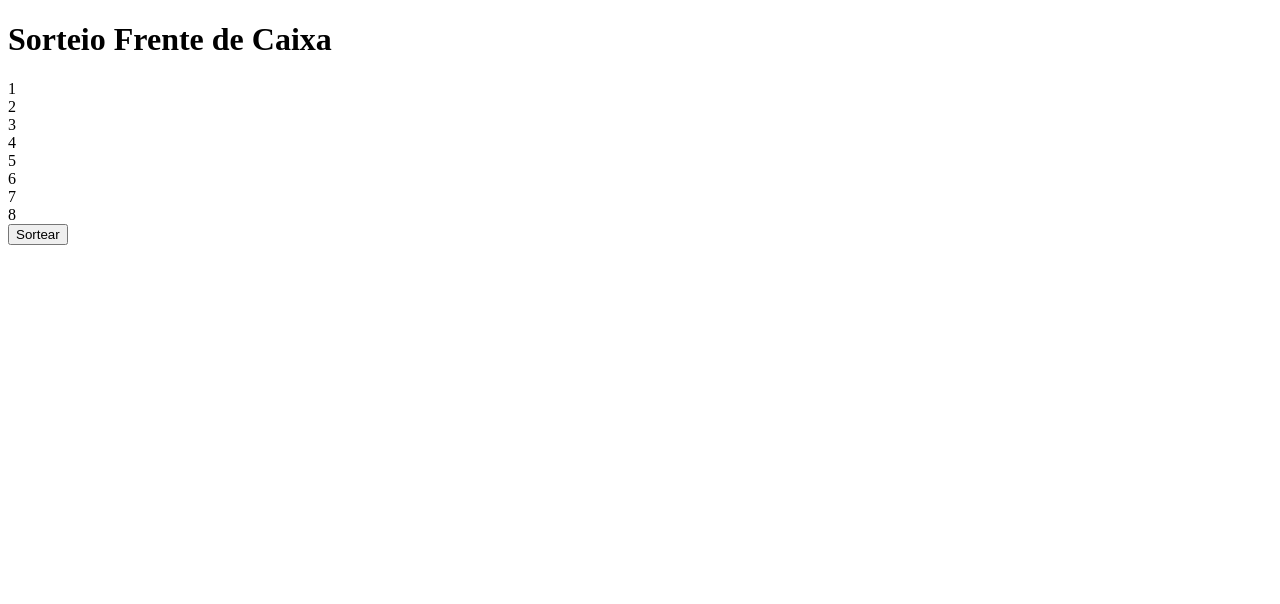
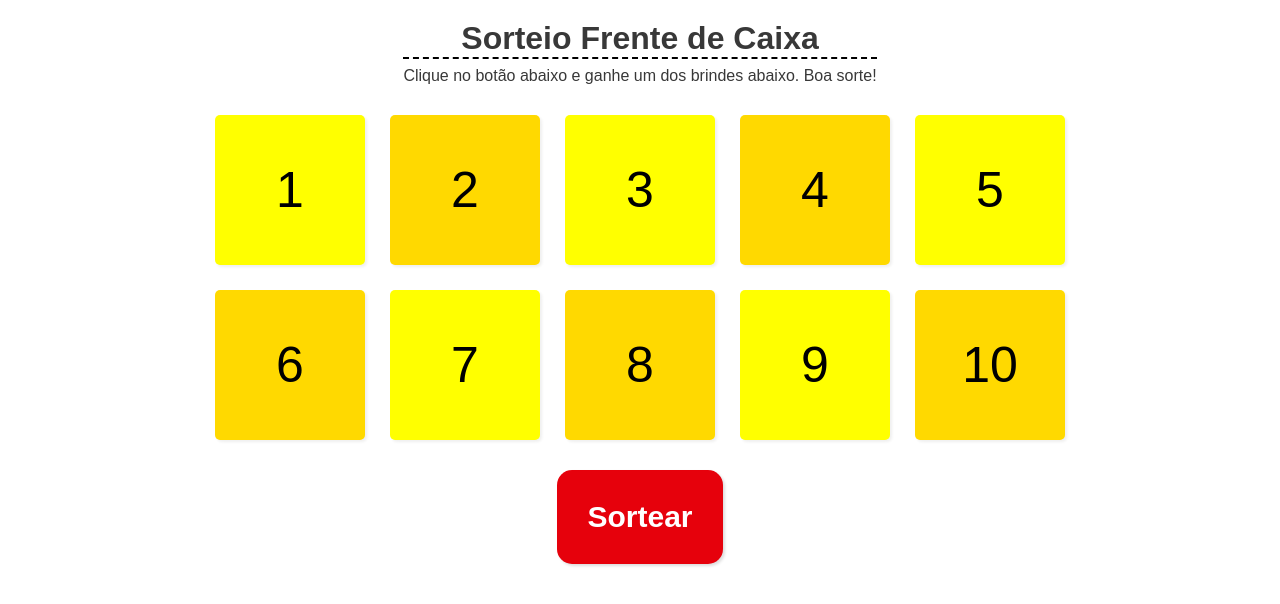
Before and after one commit to dudufidelis/Sorteio, a plain HTML site: page index.html in a window 1280 px wide. Drawn offline with Linux system fonts and the light colour scheme.

Commit message:
Estilo Provisorio criado

```diff
--- a/index.html
+++ b/index.html
@@ -11,6 +11,7 @@
     <div class="container">
         <div class="header">
             <h1>Sorteio Frente de Caixa</h1>
+            <p>Clique no botão abaixo e ganhe um dos brindes abaixo. Boa sorte!</p>
         </div>
         <div class="items">
             <div class="item">1</div>
@@ -21,6 +22,8 @@
             <div class="item">6</div>
             <div class="item">7</div>
             <div class="item">8</div>
+            <div class="item">9</div>
+            <div class="item">10</div>
         </div>
         <div class="controls">
             <button id="luck-btn">Sortear</button>
--- a/style.css
+++ b/style.css
@@ -0,0 +1,87 @@
+* {
+    margin: 0;
+    padding: 0;
+    box-sizing: border-box;
+}
+
+body {
+    font-family: sans-serif;
+}
+
+.container {
+    display: flex;
+    justify-content: center;
+    align-items: center;
+    flex-direction: column;
+    width: 80%;
+    height: auto;
+    padding: 20px;
+    margin-inline: auto;
+}
+
+.header {
+ margin-bottom: 3%;
+ text-align: center;
+ color: #383838;
+}
+
+.header h1 {
+    margin-bottom: 8px;
+    border-bottom: 2px dashed black;
+
+}
+
+.items {
+    display: grid;
+    grid-template-columns: repeat(5 , 1fr);
+    gap: 25px;
+}
+
+.item:nth-child(odd) {
+    background-color: yellow;
+}
+
+.item:nth-child(even) {
+    background-color: rgb(255, 217, 0);
+}
+
+.item {
+    display: flex;
+    justify-content: center;
+    align-items: center;
+    font-size: 50px;
+    padding: 10px;
+    width: 150px;
+    height: 150px;
+    border-radius: 5px;
+    box-shadow: 2px 2px 3px rgba(0, 0, 0, 0.068);
+}
+
+.selected {
+    border: 3px solid red;
+    box-shadow: 0px 0px 5px rgba(255, 0, 0, 0.699);
+}
+
+.controls {
+    display: flex;
+    justify-content: center;
+    width: 100%;
+    padding: 30px;
+}
+
+.controls button {
+    padding: 30px;
+    color: white;
+    font-weight: bolder;
+    font-size: 30px;
+    background-color: rgb(230, 1, 12);
+    border-radius: 15px;
+    border: none;
+    box-shadow: 2px 2px 3px rgba(0, 0, 0, 0.137);
+    cursor: pointer;
+    transition: 300ms;
+}
+
+.controls button:hover {
+    background-color: rgb(150, 4, 4);
+}
```
